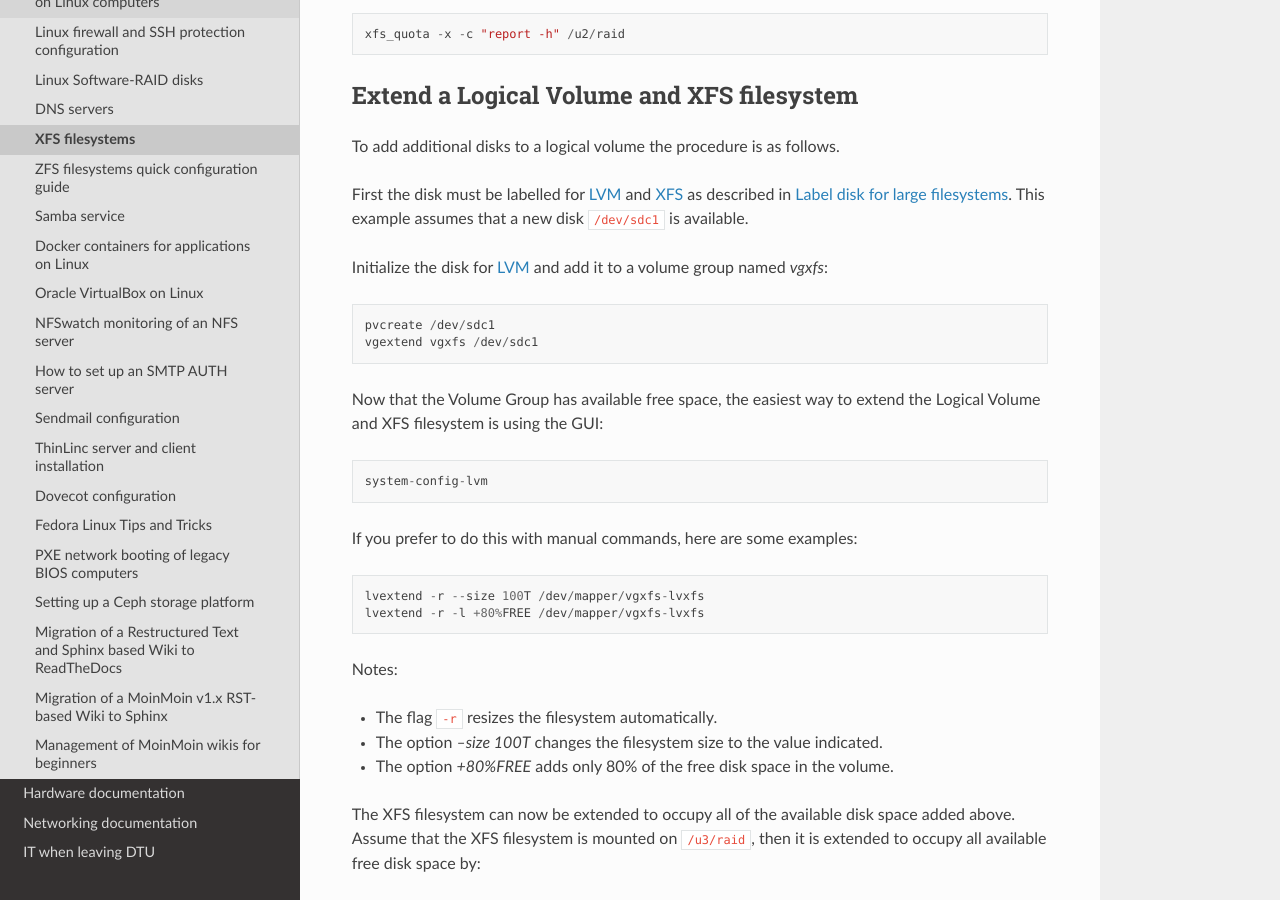
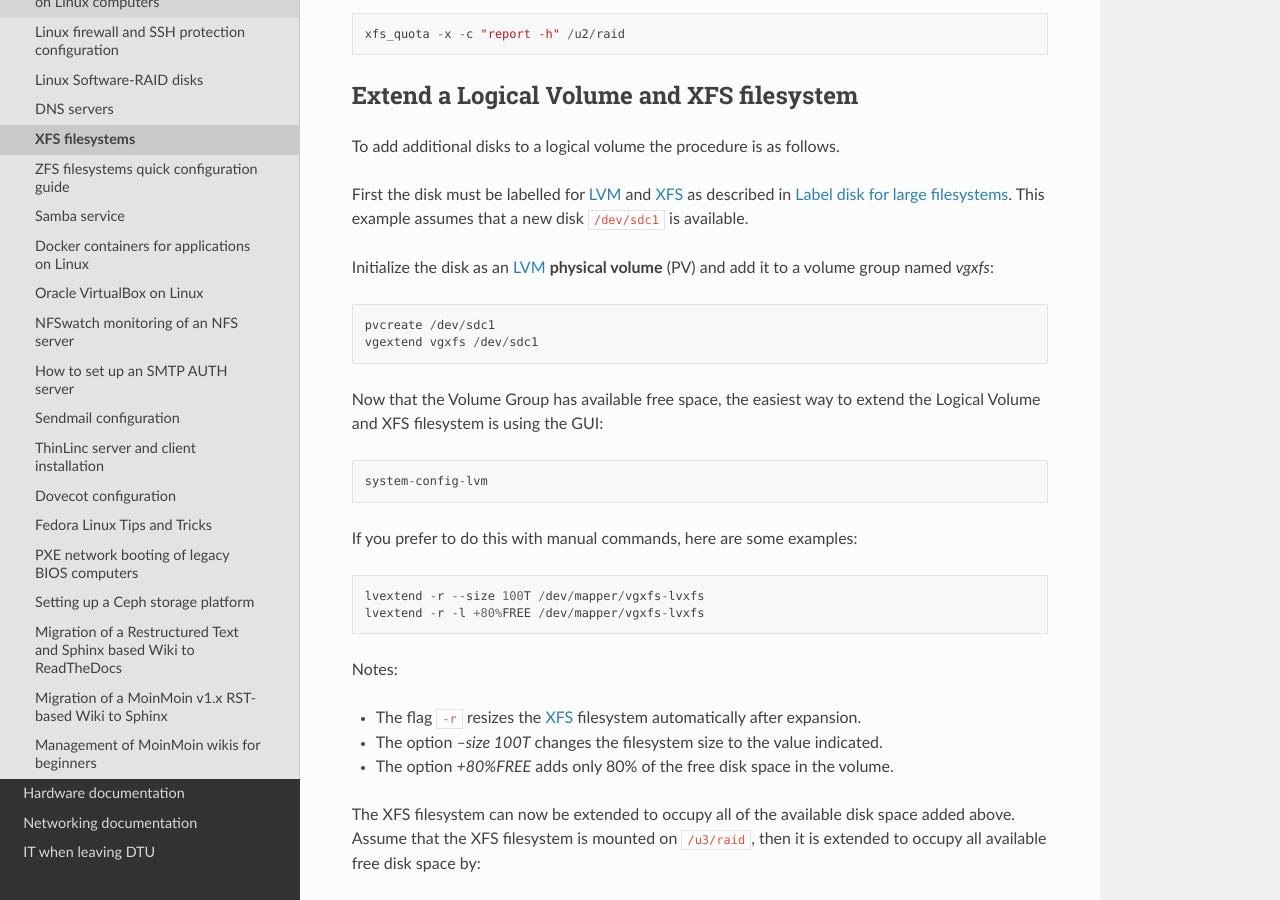
Before and after one commit to OleHolmNielsen/ITwiki, a Sphinx documentation site: the page built from docs/XFS_filesystems.rst, in a window 1280 px wide and 900 px high, scrolled down 6913 px. Built offline with Sphinx 7.4.7 and the Read the Docs theme 3.1.0, drawn with Linux system fonts in a browser that asks for light colours.

Commit message:
Minor edits

```diff
--- a/docs/XFS_filesystems.rst
+++ b/docs/XFS_filesystems.rst
@@ -272,7 +272,7 @@ To add additional disks to a logical volume the procedure is as follows.
 First the disk must be labelled for LVM_ and XFS_ as described in :ref:`label_disk_with_parted`.
 This example assumes that a new disk ``/dev/sdc1`` is available.
 
-Initialize the disk for LVM_ and add it to a volume group named *vgxfs*::
+Initialize the disk as an LVM_ **physical volume** (PV) and add it to a volume group named *vgxfs*::
 
   pvcreate /dev/sdc1
   vgextend vgxfs /dev/sdc1
@@ -288,7 +288,7 @@ If you prefer to do this with manual commands, here are some examples::
 
 Notes:
 
-* The flag ``-r`` resizes the filesystem automatically.
+* The flag ``-r`` resizes the XFS_ filesystem automatically after expansion.
 * The option *--size 100T* changes the filesystem size to the value indicated.
 * The option *+80%FREE* adds only 80% of the free disk space in the volume.
 
```
